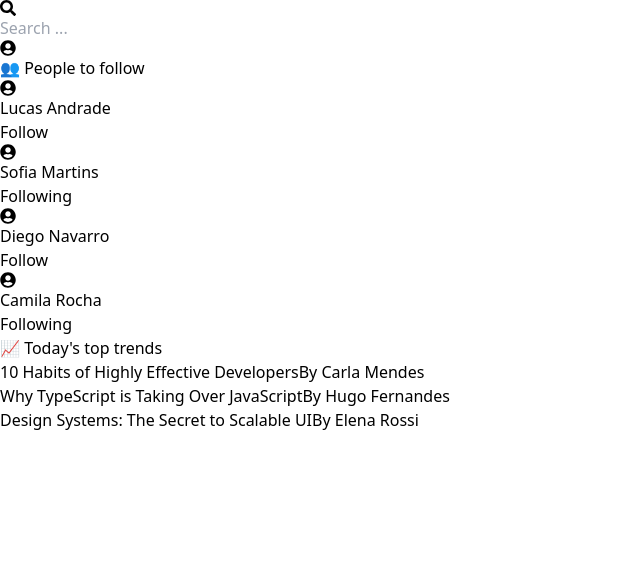
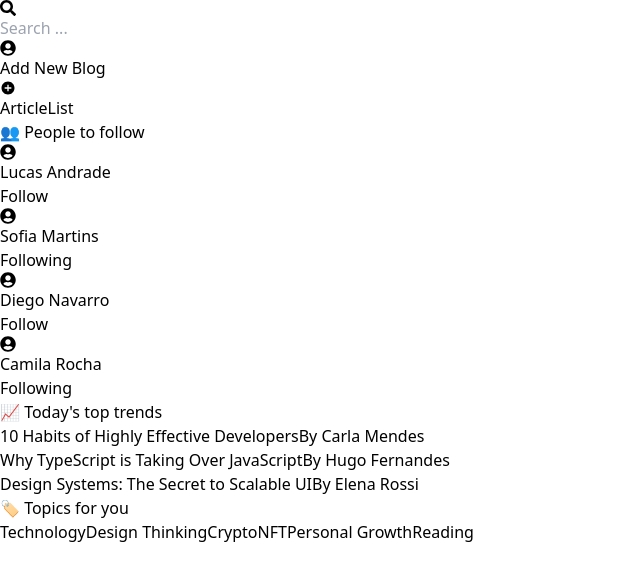
Before and after one commit to davi-p-oliveira-11/blog-typescript, a React (Vite) app: page / in a window 1280 px wide. Shown: the top 580 px of the page, without its empty margins (0-640 px from the left). Built offline with nearby package versions, Linux system fonts and the light colour scheme.

Commit message:
edited app.tsx

```diff
--- a/src/App.tsx
+++ b/src/App.tsx
@@ -1,23 +1,65 @@
+import { IoMdAddCircle } from "react-icons/io";
 import Navigation from "./components/Navigation";
 import PeopleToFollow from "./components/PeopleToFollow";
+import TopTopics from "./components/TopTopics";
 import TrendList from "./components/TrendList";
+import { BlogProvider } from "./shared/BlogContext";
+import { useState } from "react";
+import type { Blog } from "./types";
+import ArticleList from "./components/ArticleList";
+import Modal from "./components/Modal";
+import BlogForm from "./components/BlogForm";
 
-function App() {
+const App = () => {
+  const [isModalOpen, setModalOpen] = useState(false);
+  const [editingBlog, setEditingBlog] = useState<Blog | null>(null);
 
+  const openModalForNewBlog = () => {
+    setEditingBlog(null);
+    setModalOpen(true);
+  };
+
+  const openModalForEdit = (blog: Blog) => {
+    setEditingBlog(blog);
+    setModalOpen(true);
+  };
 
   return (
     <div>
-     <Navigation />
+      <BlogProvider>
+        <Navigation />
 
-     <div className="flex justify-center">
-      {/* Main */}
+        <div className="flex justify-center">
+          <div className="mx-auto p-6">
+            <div>
+              <button
+                onClick={openModalForNewBlog}
+                className="ml-[7rem] bg-black flex justify-center items-center text-white px-4 py-2 rounded mb-4"
+              >
+                Add New Blog <IoMdAddCircle className="ml-[.5rem]" />
+              </button>
 
-      <div className="w-[30%]"></div>
-       <PeopleToFollow />
-       <TrendList />
-     </div>
+              <ArticleList onEdit={openModalForEdit} />
+              {isModalOpen && (
+                <Modal onClose={() => setModalOpen(false)}>
+                  <BlogForm
+                    existingBlog={editingBlog}
+                    onClose={() => setModalOpen(false)}
+                  />
+                </Modal>
+              )}
+            </div>
+          </div>
+
+          <div className="w-[30%]">
+            <PeopleToFollow />
+            <TrendList />
+            <TopTopics />
+          </div>
+        </div>
+      </BlogProvider>
     </div>
-  )
-}
+  );
+};
 
-export default App
+export default App;
--- a/src/components/TopTopics.tsx
+++ b/src/components/TopTopics.tsx
@@ -1,7 +1,27 @@
+const topics = [
+  "Technology",
+  "Design Thinking",
+  "Crypto",
+  "NFT",
+  "Personal Growth",
+  "Reading",
+];
 
 const TopTopics = () => {
   return (
-    <div>TopTopics</div>
+    <div className="bg-white p-4 rounded-lg shadow">
+      <h3 className="font-semibold text-lg mb-4">🏷️ Topics for you</h3>
+      <div className="flex flex-wrap gap-2">
+        {topics.map((topic, index) => (
+          <span
+            key={index}
+            className="px-3 py-1 bg-gray-200 text-gray-700 text-sm rounded-full cursor-pointer hover:bg-gray-300"
+          >
+            {topic}
+          </span>
+        ))}
+      </div>
+    </div>
   )
 }
 
--- a/src/shared/BlogContext.tsx
+++ b/src/shared/BlogContext.tsx
@@ -1,8 +1,44 @@
+import { createContext, useState, useContext } from "react";
+import type { Blog } from "../types";
 
-const BlogContext = () => {
-  return (
-    <div>BlogContext</div>
-  )
+interface BlogContextType {
+  blogs: Blog[];
+  addBlog: (blog: Blog) => void;
+  updateBlog: (blog: Blog) => void;
+  deleteBlog: (id: number) => void;
 }
 
-export default BlogContext
+const BlogContext = createContext<BlogContextType | undefined>(undefined);
+
+export const BlogProvider: React.FC<{ children: React.ReactNode }> = ({
+  children,
+}) => {
+  const [blogs, setBlogs] = useState<Blog[]>([]);
+
+  const addBlog = (blog: Blog) => {
+    setBlogs([...blogs, blog]);
+  };
+
+  const updateBlog = (updatedBlog: Blog) => {
+    setBlogs(
+      blogs.map((blog) => (blog.id === updatedBlog.id ? updatedBlog : blog))
+    );
+  };
+
+  const deleteBlog = (id: number) =>
+    setBlogs(blogs.filter((blog) => blog.id !== id));
+
+  return (
+    <BlogContext.Provider value={{ blogs, addBlog, updateBlog, deleteBlog }}>
+      {children}
+    </BlogContext.Provider>
+  );
+};
+
+export const useBlogs = () => {
+  const context = useContext(BlogContext);
+  if (!context) {
+    throw new Error("useBlogs must be used within a BlogProvider");
+  }
+  return context;
+};
```
Also changed, not shown: src/types.ts (renamed from types.ts).
